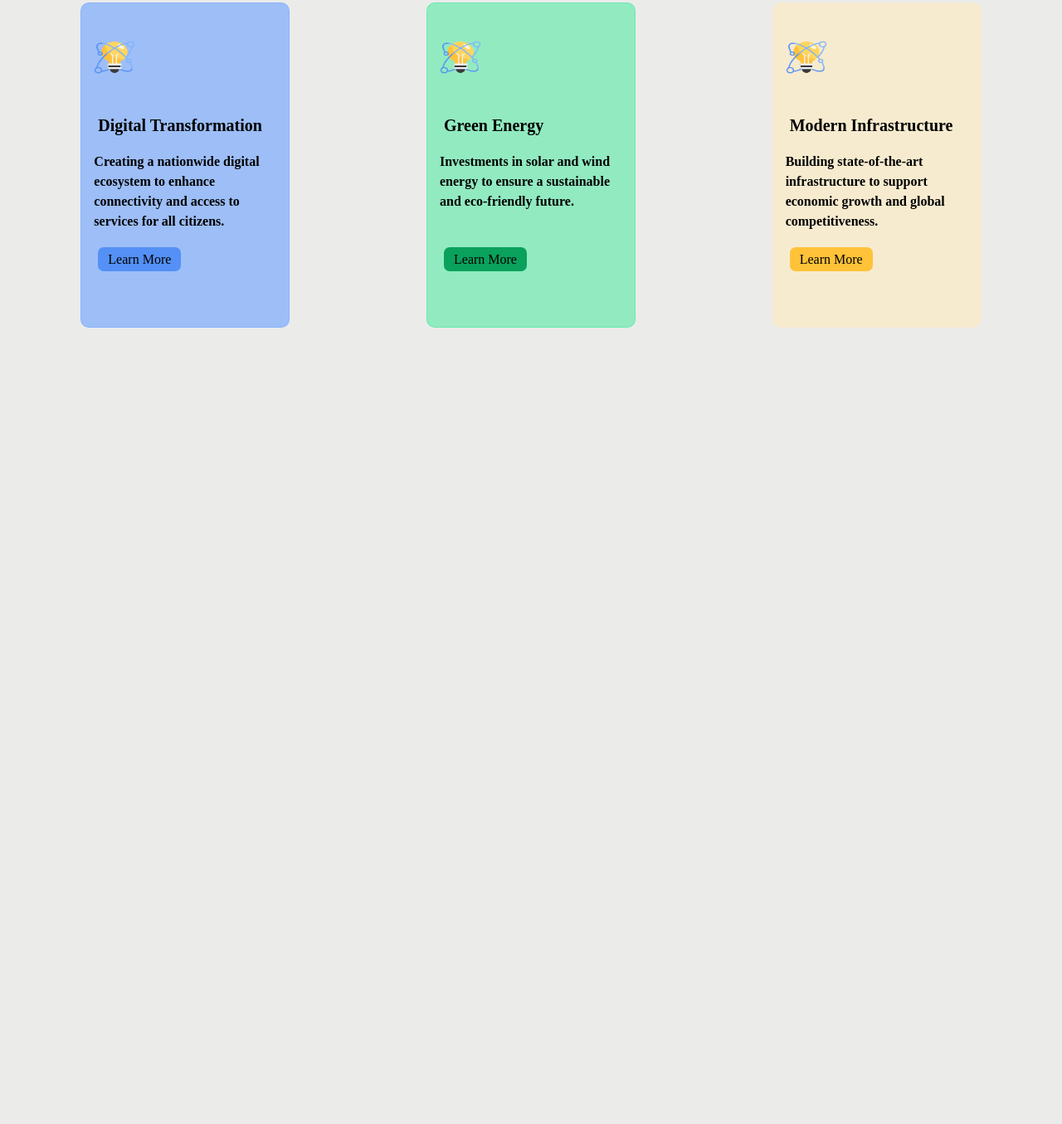
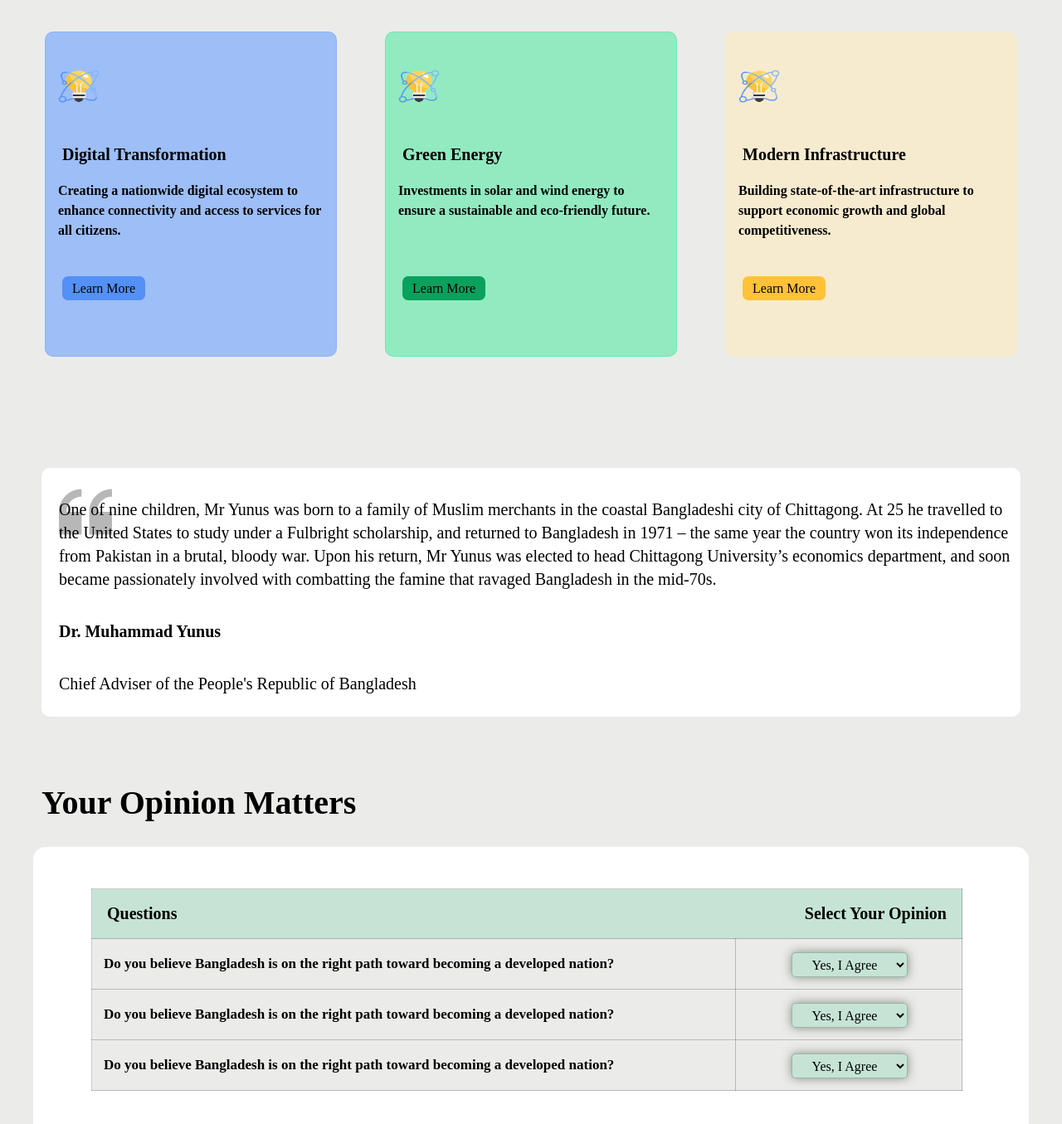
Before and after one commit to Shimul980/My-First-Assignment, a plain HTML site: page index.html in a window 1280 px wide. Shown: the part 1445-2800 px from the top of the page at 83% size. Before the commit the page ends 1894 px from the top, so only its background shows below. Drawn offline with Linux system fonts and the light colour scheme.

Commit message:
my 3rd commit

```diff
--- a/index.html
+++ b/index.html
@@ -99,13 +99,57 @@
                 <p>Building state-of-the-art infrastructure to support economic growth and global competitiveness.</p>
                 <button class="button3" class="btnhov">Learn More</button>
             </div>
+        </div>
+
+<div class="section3">
+        <div class="yunus">
+            <p>One of nine children, Mr Yunus was born to a family of Muslim merchants in the coastal Bangladeshi city of Chittagong. At 25 he travelled to the United States to study under a Fulbright scholarship, and returned to Bangladesh in 1971 – the same year the country won its independence from Pakistan in a brutal, bloody war.
+
+                Upon his return, Mr Yunus was elected to head Chittagong University’s economics department, and soon became passionately involved with combatting the famine that ravaged Bangladesh in the mid-70s.</p>
+            <h3>Dr. Muhammad Yunus</h3>
+            <p>Chief Adviser of the People's Republic of Bangladesh</p>
+        </div>
+</div>
 
 
+
+ <h1 class="opinion">Your Opinion Matters</h1>
+
+ <div class="section4">
+
+        <div class="table">
+            <table>
+
+                <tr class="table-header">
+                    <th style="text-align: left">Questions</th>
+                    <th style="text-align:right;">Select Your Opinion</th>
+                </tr>
+                <tr>
+                    <td class="question">Do you believe Bangladesh is on the right path toward becoming a developed nation?</td>
+                    <td><select name="Yes, I Agree" id="selector"><option value="yes">Yes, I Agree</option><option value="yes">No, I Disagree</option></select></td>
+                </tr>
+                <tr>
+                    <td class="question">Do you believe Bangladesh is on the right path toward becoming a developed nation?</td>
+
+                    <td>
+                        <select name="Yes, I Agree" id="selector"><option value="yes">Yes, I Agree</option><option value="yes">No, I Disagree</option>
+                        </select>
+                    </td>
+                </tr>
+                <tr>
+                    <td class="question">Do you believe Bangladesh is on the right path toward becoming a developed nation?</td>
+                    <td><select name="Yes, I Agree" id="selector"><option value="yes">Yes, I Agree</option><option value="yes">No, I Disagree</option></select></td>
+            </table>
         </div>
+
+ </div>
+
 
     </main>
     <footer>
-
+        <div class="last-container">
+            <h2>Bangladesh 2.0</h2>
+        </div>
     </footer>
 </body>
 
--- a/style.css
+++ b/style.css
@@ -256,7 +256,7 @@ img {
     background-color: #6ca2ff00;
     text-align: start;
     height: 90px;
-    width: 220px;
+    width: 320px;
 }
 
 .button1 {
@@ -304,9 +304,163 @@ img {
     height: 500px;
     display: flex;
     justify-content: space-around;
-    padding: 30px 5px;
+    padding: 30px 15px;
+    margin-left: 10px;
+    margin-right: 10px;
+    margin-top: 32px;
+    margin-bottom: 30px;
+    border-radius: 10px;
+}
+
+.yunus{
+    text-align: left;
+    height: 500px;
+    background: rgba(255, 0, 0, 0);
+    background: rgba(245, 222, 179, 0);
+    border-radius: 10px;
+}
+.yunus, p, h3 , p{
+    font-size: 20px;
+    background-color: #6ca2ff00;
+    margin-left: 10px;
+    margin-top: 35px;
+}
+
+.section3{
+    height: 300px;
+    border: 1px solid #ffffffac;
+    border-radius: 10px;
+    text-align: left;
+    background:top 20px left 20px url(./assets/quote-bg.png),rgb(255, 255, 255);
+    background-repeat: no-repeat;
+    line-height: 1.4;
+    margin-right: 50px;
+    margin-top: 80px;
+    margin-left: 50px;
+}
+
+
+/* section3 end  */
+
+
+.opinion{
+    margin-top: 80px;
+    font-size: 40px;
+    font-weight: bold;
+    margin-left: 50px;
+    margin-bottom: 20px;
+}
+
+.table {
+    display: flex;
+    text-align: center;
+    margin: 30px 40px;
+    background: #ffffff;
+    height: 350px;
+    width: 1200px;
+    border-radius: 15px;
+}
+table , th, td {
+    margin-left: 70px;
+    background: rgba(255, 0, 0, 0);
+    border-collapse: collapse;
+    height: 60px;
+    width: 1050px;
+    margin-top: 50px;
+
+    border: 1.4px solid #00000036;
+}
+td{
+    font-size: 20px;
+    text-align: center;
+    padding: 14px;
+}
+
+th{
+    font-size: 20px;
+    border: none;
+    text-align: left;
+    padding: 18px;
+    background-color: #C6E4D6;
+}
+
+
+.question{
+    width: 360pc;
+    text-align: left;
+    font-size: 17px;
+    font-weight: bold;
+}
+
+
+select{
+    height: 30px;
+    width: 140px;
+    font-size: 16px;
+    border-radius: 5px;
+    margin-left: 2px;
+    margin-top: 2px;
+}
+
+#selector{
+    text-align: center;
+    cursor: pointer;
+    color: #000;
+    background-color: #C6E4D6;
+    border: 1px solid #00000036;
+    box-shadow: 0 0 12px 0 #49583fa3;
+    transition: 1s;
+}
+
+#selector:hover{
+    background-color: #f7f7f7;
+    color: #0f0f0f;
+    transition: 1s;
+}
+
+
+
+
+
+
+
+
+
+
+
+
+
+
+
+
+
+
+
+
+
+
+
+
+
+
+
+
+
+
+.last-container{
+    height: 200px;
+    display: flex;
+    justify-content: space-between;
+    padding: 30px 15px;
+    background-color: #ffffff;
     margin-left: 10px;
     margin-right: 10px;
     margin-top: 32px;
     border-radius: 10px;
 }
+
+footer , h2{
+    text-align: center;
+    background-color: #ffffff;
+    margin: 0 auto;
+}
```
